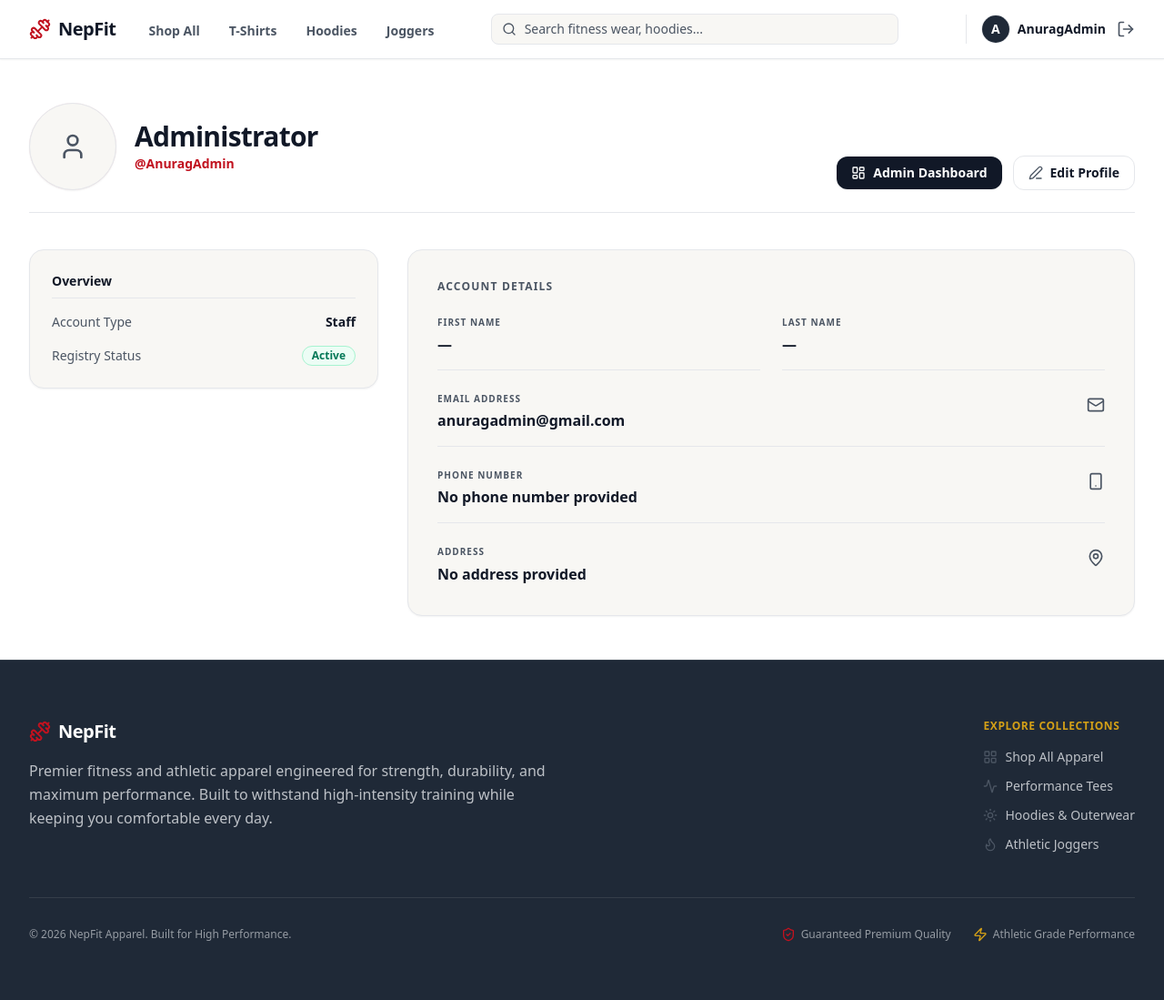
After one commit to bipinjlimbu/B2C-E-Commerce---Django-Project-IV, a Django app: page /profile/ in a window 1280 px wide. The commit adds this page. Shown: the whole page at 91% size. Run offline with Django 5.2, Linux system fonts and the light colour scheme; a user stored in the database is signed in.

Commit message:
Profile Page Added

```diff
--- /dev/null
+++ b/nf_project/nf_app/templates/main/profile_page.html
@@ -0,0 +1,145 @@
+<!DOCTYPE html>
+<html lang="en">
+<head>
+    <meta charset="UTF-8">
+    <meta name="viewport" content="width=device-width, initial-scale=1.0">
+    <title>My Profile | NepFit</title>
+    {% load static %}
+    <link href="{% static 'css/styles.css' %}" rel="stylesheet" />
+</head>
+<body class="bg-[#FFFFFF] font-sans min-h-screen flex flex-col text-[#111827]">
+
+    {% include 'components/_navbar.html' %}
+
+    {% include 'components/_messages.html' %}
+
+    <main class="flex-grow max-w-7xl w-full mx-auto px-4 py-12 sm:px-6 lg:px-8">
+
+        <div class="mb-10 flex flex-col sm:flex-row sm:items-end sm:justify-between gap-6 pb-6 border-b border-[#E5E7EB]">
+            <div class="flex items-center gap-5">
+                <div class="relative w-24 h-24 shrink-0">
+                    <div class="absolute inset-0 bg-[#C1121F] rounded-full rotate-6 opacity-10"></div>
+                    <div class="relative w-24 h-24 rounded-full bg-[#F8F7F4] border border-[#E5E7EB] overflow-hidden flex items-center justify-center text-[#4B5563] shadow-sm">
+                        {% if user.profile_picture %}
+                            <img src="{{ user.profile_picture.url }}" alt="{{ user.username }}" class="w-full h-full object-cover">
+                        {% else %}
+                            <i data-lucide="user" class="w-8 h-8 text-[#4B5563]"></i>
+                        {% endif %}
+                    </div>
+                </div>
+                <div>
+                    <h1 class="text-3xl font-extrabold text-[#111827] tracking-tight">
+                        {% if user.first_name or user.last_name %}
+                            {{ user.first_name }} {{ user.last_name }}
+                        {% elif user.is_staff %}
+                            Administrator
+                        {% else %}
+                            Athlete
+                        {% endif %}
+                    </h1>
+                    <p class="text-sm font-semibold text-[#C1121F] mt-0.5">@{{ user.username|default:"nepfit_athlete" }}</p>
+                </div>
+            </div>
+
+            <div class="flex flex-wrap items-center gap-3">
+                {% if user.is_staff %}
+                    <a href="/dashboard/admin/" class="bg-[#111827] hover:bg-[#C1121F] text-white font-semibold py-2 px-4 rounded-xl transition-colors text-sm flex items-center gap-2 shadow-sm">
+                        <i data-lucide="layout-dashboard" class="w-4 h-4"></i>
+                        Admin Dashboard
+                    </a>
+                {% else %}
+                    <a href="/dashboard/" class="bg-[#111827] hover:bg-[#C1121F] text-white font-semibold py-2 px-4 rounded-xl transition-colors text-sm flex items-center gap-2 shadow-sm">
+                        <i data-lucide="layout-dashboard" class="w-4 h-4"></i>
+                        Dashboard
+                    </a>
+                {% endif %}
+
+                <a href="/profile/edit/" class="bg-white hover:bg-[#F8F7F4] text-[#111827] font-semibold py-2 px-4 rounded-xl transition-colors text-sm border border-[#E5E7EB] flex items-center gap-2 shadow-xs">
+                    <i data-lucide="edit-3" class="w-4 h-4 text-[#4B5563]"></i>
+                    Edit Profile
+                </a>
+            </div>
+        </div>
+
+        <div class="grid grid-cols-1 lg:grid-cols-3 gap-8 items-start">
+
+            <div class="lg:col-span-1 space-y-4">
+                <div class="bg-[#F8F7F4] border border-[#E5E7EB] p-6 rounded-2xl shadow-sm space-y-4">
+                    <h3 class="text-sm font-bold text-[#111827] border-b border-[#E5E7EB] pb-2">Overview</h3>
+
+                    <div class="flex items-center justify-between text-sm">
+                        <span class="text-[#4B5563]">Account Type</span>
+                        <span class="font-semibold text-[#111827]">
+                            {% if user.is_staff %}Staff{% else %}Customer{% endif %}
+                        </span>
+                    </div>
+
+                    <div class="flex items-center justify-between text-sm">
+                        <span class="text-[#4B5563]">Registry Status</span>
+                        <span class="inline-flex items-center px-2.5 py-0.5 rounded-full text-xs font-semibold bg-emerald-50 text-emerald-700 border border-emerald-200">
+                            Active
+                        </span>
+                    </div>
+                </div>
+
+                {% if not user.is_staff %}
+                    <a href="/profile/delete/{{ user.id }}/" class="w-full bg-white hover:bg-red-50 text-[#C1121F] font-semibold py-2.5 px-4 rounded-xl transition-colors text-sm flex items-center justify-center gap-2 border border-red-200 shadow-sm">
+                        <i data-lucide="trash" class="w-4 h-4"></i>
+                        Delete Account
+                    </a>
+                {% endif %}
+            </div>
+
+            <div class="lg:col-span-2 bg-[#F8F7F4] border border-[#E5E7EB] p-8 rounded-2xl shadow-sm">
+                <h2 class="text-xs font-extrabold uppercase tracking-widest text-[#4B5563] mb-6">Account Details</h2>
+
+                <div class="space-y-6">
+                    <div class="grid grid-cols-1 sm:grid-cols-2 gap-6">
+                        <div class="border-b border-[#E5E7EB] pb-4">
+                            <span class="text-[10px] font-bold uppercase tracking-widest text-[#4B5563] block mb-1">First Name</span>
+                            <p class="text-base font-semibold text-[#111827]">{{ user.first_name|default:"—" }}</p>
+                        </div>
+
+                        <div class="border-b border-[#E5E7EB] pb-4">
+                            <span class="text-[10px] font-bold uppercase tracking-widest text-[#4B5563] block mb-1">Last Name</span>
+                            <p class="text-base font-semibold text-[#111827]">{{ user.last_name|default:"—" }}</p>
+                        </div>
+                    </div>
+
+                    <div class="flex items-start justify-between gap-4 border-b border-[#E5E7EB] pb-4">
+                        <div>
+                            <span class="text-[10px] font-bold uppercase tracking-widest text-[#4B5563] block mb-1">Email Address</span>
+                            <p class="text-base font-semibold text-[#111827] break-all">{{ user.email|default:"athlete@nepfit.com" }}</p>
+                        </div>
+                        <i data-lucide="mail" class="w-5 h-5 text-[#4B5563] shrink-0 mt-1"></i>
+                    </div>
+
+                    <div class="flex items-start justify-between gap-4 border-b border-[#E5E7EB] pb-4">
+                        <div>
+                            <span class="text-[10px] font-bold uppercase tracking-widest text-[#4B5563] block mb-1">Phone Number</span>
+                            <p class="text-base font-semibold text-[#111827]">{{ user.phone|default:"No phone number provided" }}</p>
+                        </div>
+                        <i data-lucide="smartphone" class="w-5 h-5 text-[#4B5563] shrink-0 mt-1"></i>
+                    </div>
+
+                    <div class="flex items-start justify-between gap-4">
+                        <div>
+                            <span class="text-[10px] font-bold uppercase tracking-widest text-[#4B5563] block mb-1">Address</span>
+                            <p class="text-base font-semibold text-[#111827] whitespace-pre-line leading-relaxed">{{ user.address|default:"No address provided" }}</p>
+                        </div>
+                        <i data-lucide="map-pin" class="w-5 h-5 text-[#4B5563] shrink-0 mt-1"></i>
+                    </div>
+                </div>
+            </div>
+
+        </div>
+    </main>
+
+    {% include 'components/_footer.html' %}
+
+    <script src="{% static 'js/lucide.min.js' %}"></script>
+    <script>
+        lucide.createIcons();
+    </script>
+</body>
+</html>
--- a/nf_project/nf_app/urls.py
+++ b/nf_project/nf_app/urls.py
@@ -1,10 +1,12 @@
 from django.urls import path
 from .views.auth_view import register_view, login_view, logout_view
 from .views.main_view import home_page
+from .views.profile_view import profile_view
 
 urlpatterns = [
     path('', home_page, name='home'),
     path('register/', register_view, name='register'),
     path('login/', login_view, name='login'),
     path('logout/', logout_view, name='logout'),
+    path('profile/', profile_view, name='profile'),
 ]
--- /dev/null
+++ b/nf_project/nf_app/views/profile_view.py
@@ -0,0 +1,8 @@
+from django.shortcuts import render, redirect
+from django.contrib.auth.decorators import login_required
+from django.contrib import messages
+from ..models import User
+
+@login_required
+def profile_view(request):
+    return render(request, 'main/profile_page.html')
--- a/nf_project/static/css/styles.css
+++ b/nf_project/static/css/styles.css
@@ -416,7 +416,7 @@ Ensure the default browser behavior of the `hidden` attribute.
   display: none;
 }
 
-.-translate-y-1\/2, .translate-x-1, .-translate-y-1, .translate-x-\[120\%\], .transform {
+.-translate-y-1\/2, .translate-x-1, .-translate-y-1, .translate-x-\[120\%\], .rotate-6, .transform {
   --tw-translate-x: 0;
   --tw-translate-y: 0;
   --tw-rotate: 0;
@@ -650,6 +650,14 @@ Ensure the default browser behavior of the `hidden` attribute.
   margin-top: 1rem;
 }
 
+.mt-0\.5 {
+  margin-top: 0.125rem;
+}
+
+.mt-0 {
+  margin-top: 0px;
+}
+
 .block {
   display: block;
 }
@@ -730,6 +738,10 @@ Ensure the default browser behavior of the `hidden` attribute.
   height: 38px;
 }
 
+.h-24 {
+  height: 6rem;
+}
+
 .min-h-screen {
   min-height: 100vh;
 }
@@ -776,6 +788,10 @@ Ensure the default browser behavior of the `hidden` attribute.
 
 .w-12 {
   width: 3rem;
+}
+
+.w-24 {
+  width: 6rem;
 }
 
 .min-w-\[280px\] {
@@ -842,6 +858,11 @@ Ensure the default browser behavior of the `hidden` attribute.
   transform: var(--tw-transform);
 }
 
+.rotate-6 {
+  --tw-rotate: 6deg;
+  transform: var(--tw-transform);
+}
+
 .transform {
   transform: var(--tw-transform);
 }
@@ -916,6 +937,10 @@ Ensure the default browser behavior of the `hidden` attribute.
 
 .gap-3 {
   gap: 0.75rem;
+}
+
+.gap-5 {
+  gap: 1.25rem;
 }
 
 .gap-x-6 {
@@ -995,6 +1020,14 @@ Ensure the default browser behavior of the `hidden` attribute.
   white-space: nowrap;
 }
 
+.whitespace-pre-line {
+  white-space: pre-line;
+}
+
+.break-all {
+  word-break: break-all;
+}
+
 .rounded-full {
   border-radius: 9999px;
 }
@@ -1074,6 +1107,16 @@ Ensure the default browser behavior of the `hidden` attribute.
   border-color: rgb(229 231 235 / 0.1);
 }
 
+.border-emerald-200 {
+  --tw-border-opacity: 1;
+  border-color: rgb(167 243 208 / var(--tw-border-opacity));
+}
+
+.border-red-200 {
+  --tw-border-opacity: 1;
+  border-color: rgb(254 202 202 / var(--tw-border-opacity));
+}
+
 .bg-\[\#f8fafc\] {
   --tw-bg-opacity: 1;
   background-color: rgb(248 250 252 / var(--tw-bg-opacity));
@@ -1152,6 +1195,16 @@ Ensure the default browser behavior of the `hidden` attribute.
 .bg-blue-400 {
   --tw-bg-opacity: 1;
   background-color: rgb(96 165 250 / var(--tw-bg-opacity));
+}
+
+.bg-\[\#111827\] {
+  --tw-bg-opacity: 1;
+  background-color: rgb(17 24 39 / var(--tw-bg-opacity));
+}
+
+.bg-emerald-50 {
+  --tw-bg-opacity: 1;
+  background-color: rgb(236 253 245 / var(--tw-bg-opacity));
 }
 
 .bg-\[linear-gradient\(to_right\2c \#ffffff_1px\2c transparent_1px\)\2c linear-gradient\(to_bottom\2c \#ffffff_1px\2c transparent_1px\)\] {
@@ -1352,6 +1405,14 @@ Ensure the default browser behavior of the `hidden` attribute.
   padding-top: 2rem;
 }
 
+.pb-2 {
+  padding-bottom: 0.5rem;
+}
+
+.pb-4 {
+  padding-bottom: 1rem;
+}
+
 .text-center {
   text-align: center;
 }
@@ -1403,6 +1464,11 @@ Ensure the default browser behavior of the `hidden` attribute.
   line-height: 1.75rem;
 }
 
+.text-3xl {
+  font-size: 1.875rem;
+  line-height: 2.25rem;
+}
+
 .font-semibold {
   font-weight: 600;
 }
@@ -1546,6 +1612,11 @@ Ensure the default browser behavior of the `hidden` attribute.
 .text-slate-500 {
   --tw-text-opacity: 1;
   color: rgb(100 116 139 / var(--tw-text-opacity));
+}
+
+.text-emerald-700 {
+  --tw-text-opacity: 1;
+  color: rgb(4 120 87 / var(--tw-text-opacity));
 }
 
 .underline {
@@ -1739,6 +1810,16 @@ Ensure the default browser behavior of the `hidden` attribute.
   background-color: rgb(193 18 31 / var(--tw-bg-opacity));
 }
 
+.hover\:bg-\[\#F8F7F4\]:hover {
+  --tw-bg-opacity: 1;
+  background-color: rgb(248 247 244 / var(--tw-bg-opacity));
+}
+
+.hover\:bg-red-50:hover {
+  --tw-bg-opacity: 1;
+  background-color: rgb(254 242 242 / var(--tw-bg-opacity));
+}
+
 .hover\:text-\[\#2563eb\]:hover {
   --tw-text-opacity: 1;
   color: rgb(37 99 235 / var(--tw-text-opacity));
@@ -1844,6 +1925,10 @@ Ensure the default browser behavior of the `hidden` attribute.
     align-items: flex-end;
   }
 
+  .sm\:justify-between {
+    justify-content: space-between;
+  }
+
   .sm\:space-y-0 > :not([hidden]) ~ :not([hidden]) {
     --tw-space-y-reverse: 0;
     margin-top: calc(0px * calc(1 - var(--tw-space-y-reverse)));
@@ -1888,12 +1973,24 @@ Ensure the default browser behavior of the `hidden` attribute.
 }
 
 @media (min-width: 1024px) {
+  .lg\:col-span-1 {
+    grid-column: span 1 / span 1;
+  }
+
+  .lg\:col-span-2 {
+    grid-column: span 2 / span 2;
+  }
+
   .lg\:grid-cols-2 {
     grid-template-columns: repeat(2, minmax(0, 1fr));
   }
 
   .lg\:grid-cols-4 {
     grid-template-columns: repeat(4, minmax(0, 1fr));
+  }
+
+  .lg\:grid-cols-3 {
+    grid-template-columns: repeat(3, minmax(0, 1fr));
   }
 
   .lg\:py-36 {
```
Also changed, not shown: nf_project/db.sqlite3.
